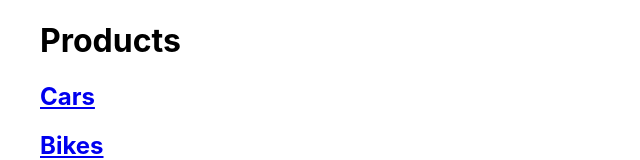
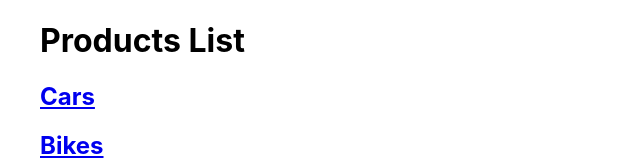
Before and after one commit to sanatjariwala/a, a React (Create React App) app: page /Products in a window 1280 px wide. Shown: the top 160 px of the page, without its empty margins (0-640 px from the left). Built offline with nearby package versions, Linux system fonts and the light colour scheme.

Commit message:
list changes

```diff
--- a/src/components/Products.js
+++ b/src/components/Products.js
@@ -4,7 +4,7 @@ function Products() {
   return (
     <div>
       <ul>
-        <h1>Products</h1>
+        <h1>Products List</h1>
         <h2>
           <Link to="/Cars/Audi">Cars</Link>
         </h2>
```
